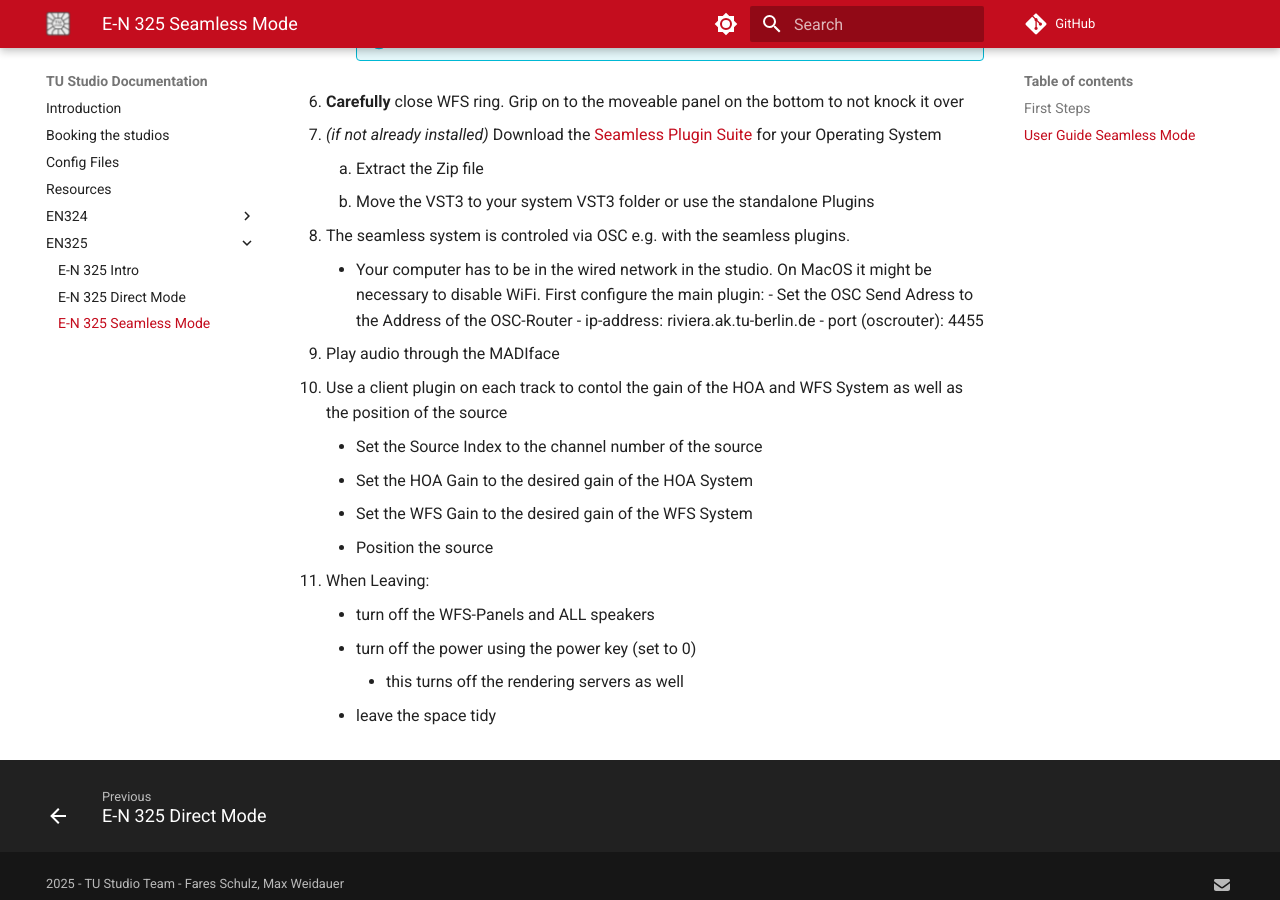
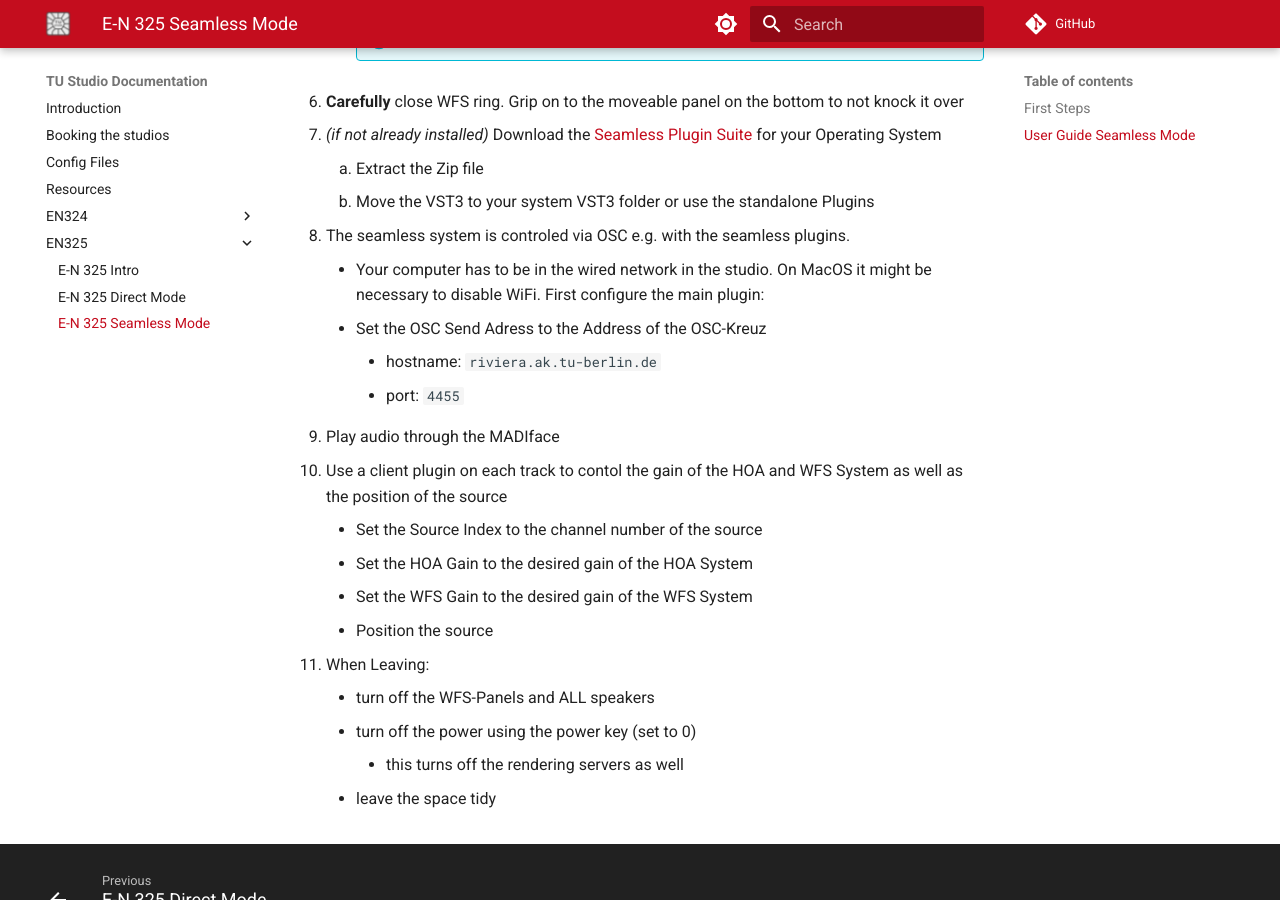
Before and after one commit to tu-studio/studio-docs, an MkDocs documentation site: the page built from docs/EN325/seamless-mode.md, in a window 1280 px wide and 900 px high, scrolled down 1742 px. Built offline with MkDocs 1.6.1 and Material for MkDocs 9.7.7, drawn with Linux system fonts in a browser that asks for light colours; comment, search, counter and statistics services are not loaded.

Commit message:
fixed formatting

```diff
--- a/docs/EN325/seamless-mode.md
+++ b/docs/EN325/seamless-mode.md
@@ -27,7 +27,7 @@ The channel layout is as follows:
 
 ## User Guide Seamless Mode
 
-1. Download correct TotalMix config [here](../configs.md) and import it into TotalMix
+1. Download correct TotalMix config [here](../configs.md#totalmix-workspaces) and import it into TotalMix
 2. Make sure all Fadergroups are turned down
 3. Set the MADIface Settings to the correct values
 
@@ -70,7 +70,10 @@ The channel layout is as follows:
 8. The seamless system is controled via OSC e.g. with the seamless plugins.
 
     - Your computer has to be in the wired network in the studio. On MacOS it might be necessary to disable WiFi.
-      First configure the main plugin: - Set the OSC Send Adress to the Address of the OSC-Router - ip-address: riviera.ak.tu-berlin.de - port (oscrouter): 4455
+      First configure the main plugin:
+      - Set the OSC Send Adress to the Address of the OSC-Kreuz
+        - hostname: `riviera.ak.tu-berlin.de`
+        - port: `4455`
 
 9. Play audio through the MADIface
 
```
